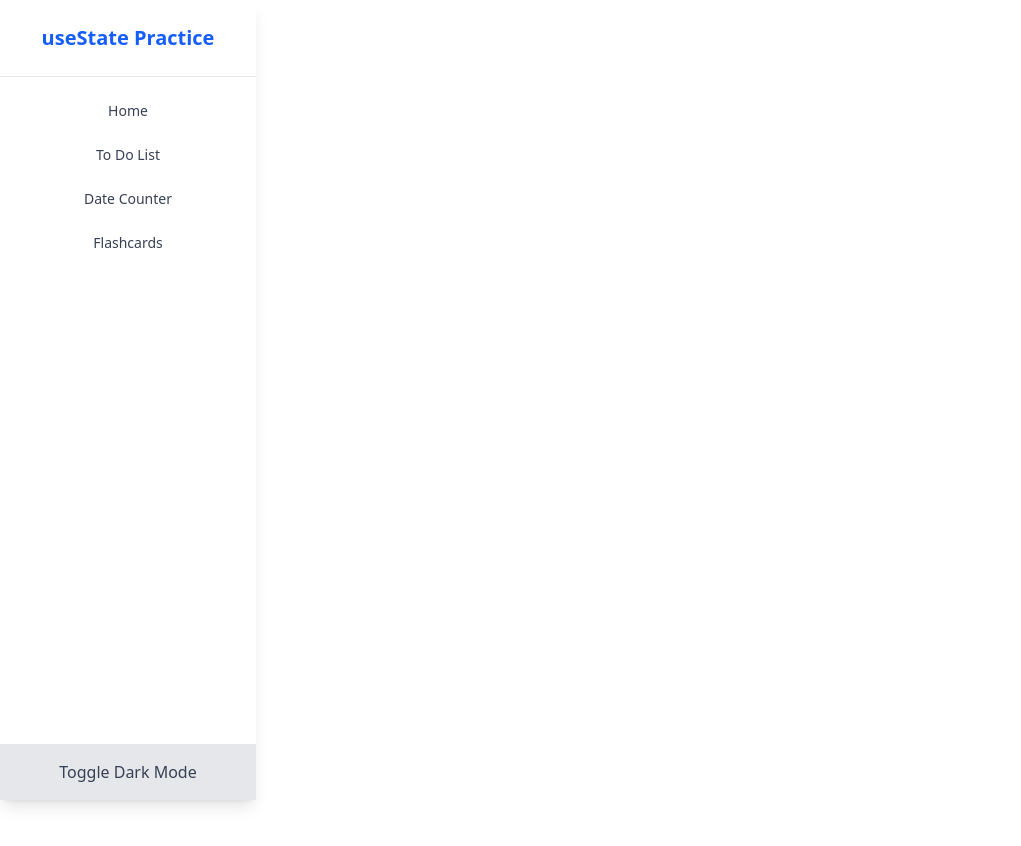
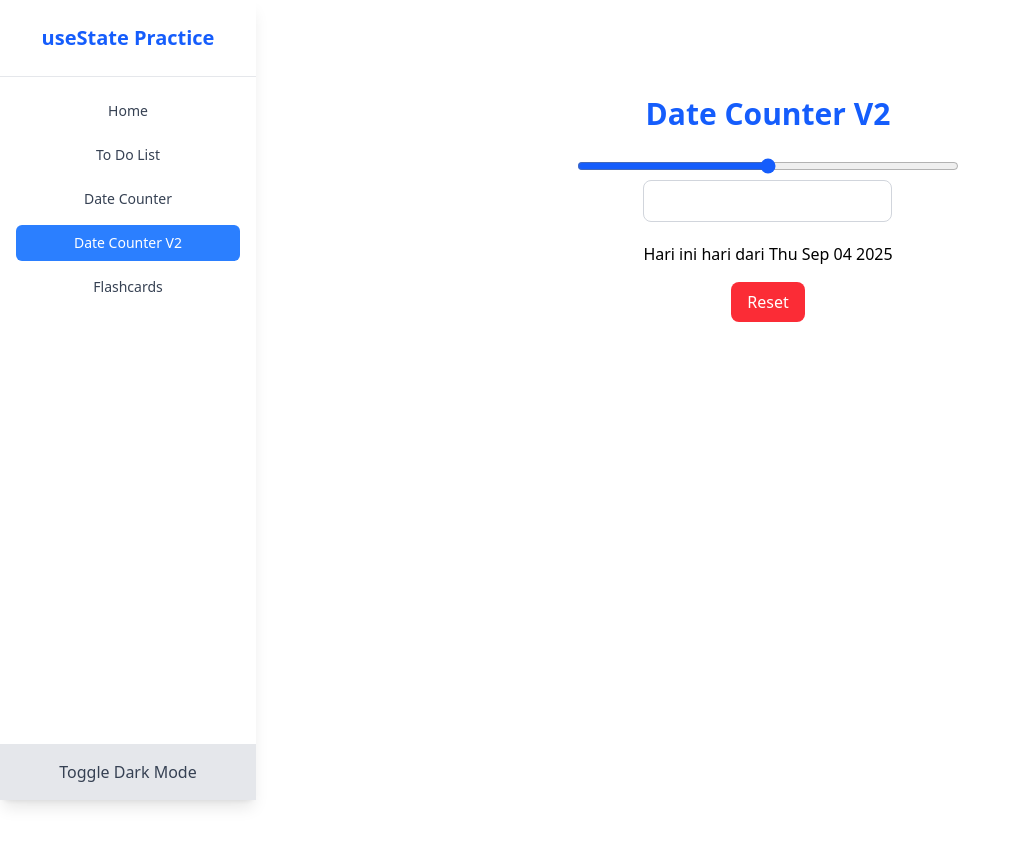
Before and after one commit to RezaPahlevi1/my-usestate-practice, a React (Vite) app: page /datecounterv2 in a window 1280 px wide. Shown: the top 846 px of the page, without its empty margins (0-1021 px from the left). Built offline with nearby package versions, Linux system fonts and the light colour scheme.

Commit message:
feat: adding date counter V2 (with form and slider)

```diff
--- a/src/App.jsx
+++ b/src/App.jsx
@@ -4,6 +4,7 @@ import Home from "./pages/Home";
 import Navbar from "./components/navbar";
 import ToDoList from "./pages/ToDoList";
 import DateCounter from "./pages/DateCounter";
+import DateCounterV2 from "./pages/DateCounterV2";
 import Flashcards from "./pages/Flashcards";
 
 function App() {
@@ -15,6 +16,7 @@ function App() {
           <Route path="/" element={<Home />} />
           <Route path="/todolist" element={<ToDoList />} />
           <Route path="/datecounter" element={<DateCounter />} />
+          <Route path="/datecounterv2" element={<DateCounterV2 />} />
           <Route path="/flashcards" element={<Flashcards />} />
         </Routes>
       </div>
--- a/src/components/Navbar.jsx
+++ b/src/components/Navbar.jsx
@@ -29,6 +29,9 @@ function Navbar() {
         <NavLink to="/datecounter" className={linkClass}>
           Date Counter
         </NavLink>
+        <NavLink to="/datecounterv2" className={linkClass}>
+          Date Counter V2
+        </NavLink>
         <NavLink to="/flashcards" className={linkClass}>
           Flashcards
         </NavLink>
--- a/src/pages/DateCounter.jsx
+++ b/src/pages/DateCounter.jsx
@@ -21,7 +21,7 @@ function DateCounter() {
   const date = new Date();
   date.setDate(date.getDate() + count);
   return (
-    <div className="w-full flex flex-col items-center justify-start min-h-scree py-10 ">
+    <div className="w-full flex flex-col items-center justify-start min-h-screen py-10 ">
       <h1 className="text-3xl font-bold text-blue-600 mb-6">Date Counter</h1>
       <div className="p-5">
         <p className="font-semibold">Step: {step}</p>
--- /dev/null
+++ b/src/pages/DateCounterV2.jsx
@@ -0,0 +1,49 @@
+import React from "react";
+import { useState } from "react";
+
+function DateCounterV2() {
+  const [count, setCount] = useState(null);
+
+  function handleReset() {
+    setCount(0);
+  }
+
+  const date = new Date();
+  date.setDate(date.getDate() + count);
+
+  return (
+    <div className="w-full flex flex-col items-center justify-start min-h-screen py-10 ">
+      <h1 className="text-3xl font-bold text-blue-600 mb-6">Date Counter V2</h1>
+      <form className="mb-5">
+        <input
+          type="range"
+          min="0"
+          max="100"
+          value={count}
+          onChange={(e) => setCount(Number(e.target.value))}
+          className="w-full text-blue-600 accent-blue-600"
+        />{" "}
+        <input
+          type="number"
+          value={count}
+          onChange={(e) => setCount(e.target.value)}
+          className="border border-gray-300 p-2 rounded-lg"
+        />
+      </form>
+      <span>
+        Hari ini {count} hari dari {date.toDateString()}
+      </span>
+
+      {count !== 0 && (
+        <button
+          className="mt-4 bg-red-500 text-white py-2 px-4 rounded-lg cursor-pointer"
+          onClick={handleReset}
+        >
+          Reset
+        </button>
+      )}
+    </div>
+  );
+}
+
+export default DateCounterV2;
--- a/src/pages/Flashcards.jsx
+++ b/src/pages/Flashcards.jsx
@@ -50,7 +50,7 @@ function Flashcards() {
           className={
             q.id === selectedId
               ? "p-10 bg-red-500 text-white font-semibold rounded-lg shadow-md cursor-pointer"
-              : "p-10 bg-teal-300 cursor-pointer text-black font-semibold rounded-lg shadow-md hover:shadow-lg transition-shadow duration-300"
+              : "p-10 h-42 bg-teal-300 cursor-pointer text-black font-semibold rounded-lg shadow-md hover:shadow-lg transition-shadow duration-300"
           }
           onClick={() => handleClick(q.id)}
         >
```
